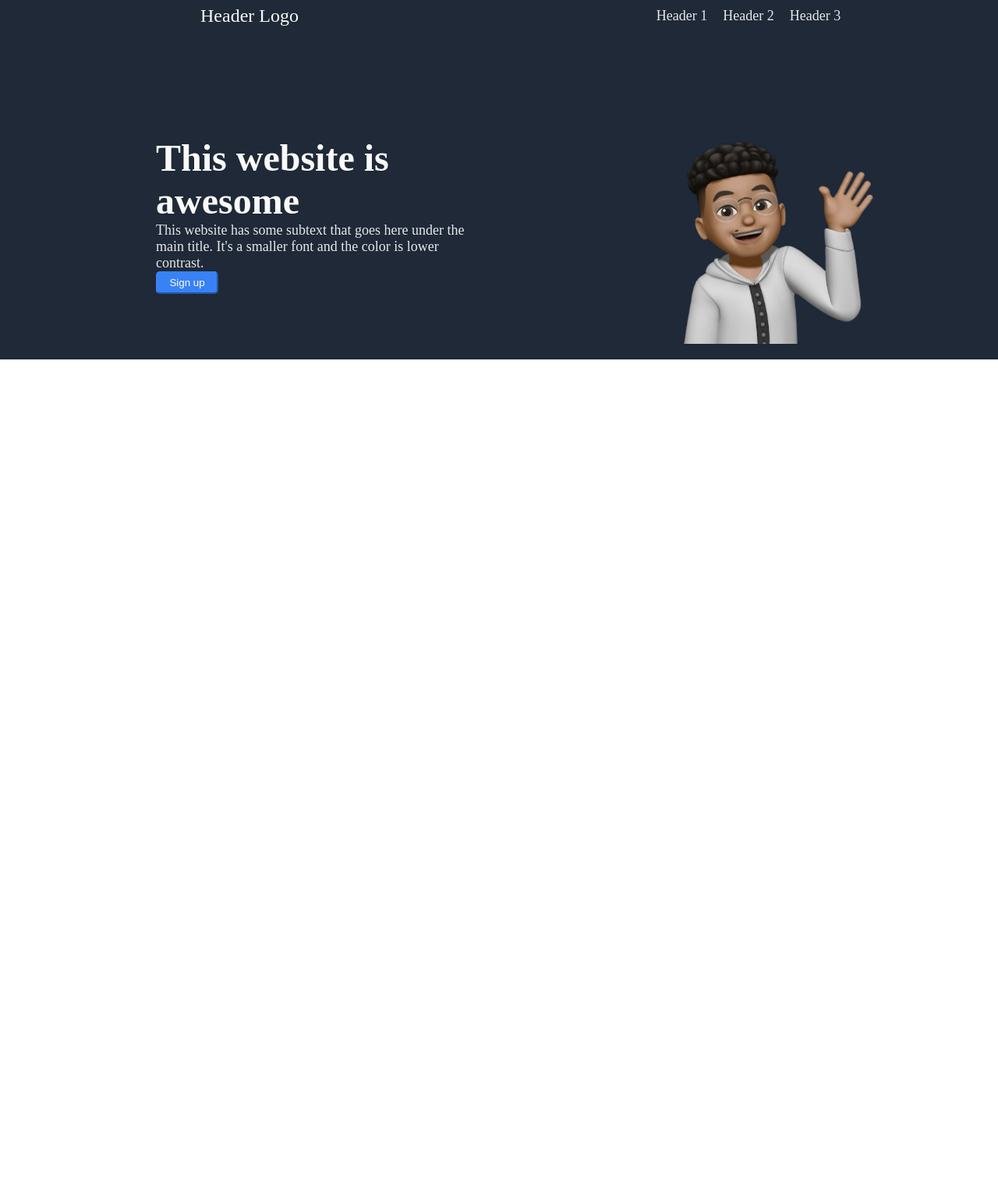
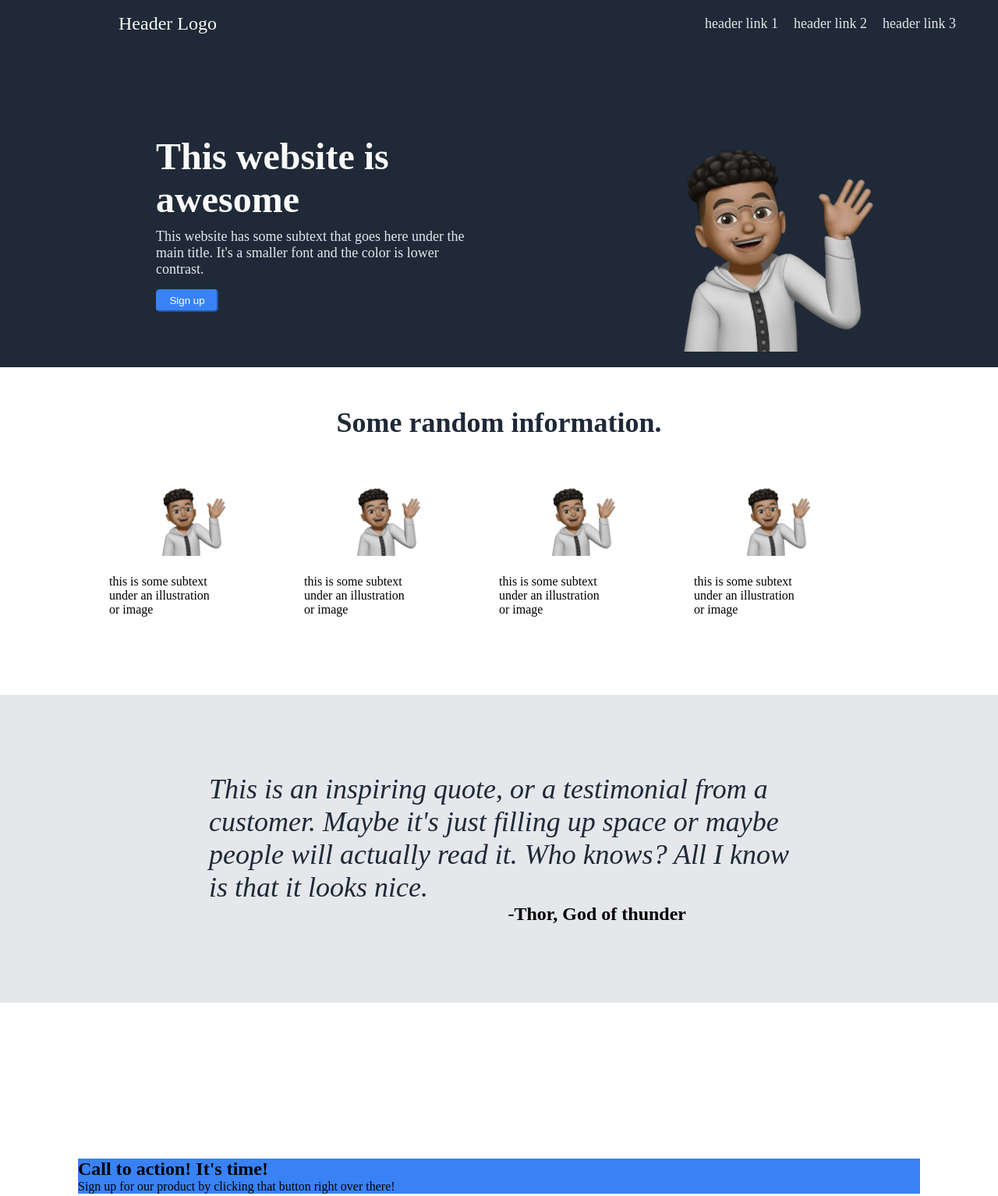
Before and after one commit to earlysev7n/landing_page, a plain HTML site: page index.html in a window 1280 px wide. Shown: the whole page at 78% size. Before the commit the page ends 800 px from the top, so only its background shows below. Drawn offline with Linux system fonts and the light colour scheme.

Commit message:
third section

```diff
--- a/index.html
+++ b/index.html
@@ -14,9 +14,9 @@
             </div>
                 <div class="navbar-right">
                     <ul style="list-style-type: none;">
-                        <li class="header-link">Header 1</li>
-                        <li class="header-link">Header 2</li>
-                        <li class="header-link">Header 3</li>
+                        <li class="header-link">header link 1</li>
+                        <li class="header-link">header link 2</li>
+                        <li class="header-link">header link 3</li>
                     </ul>
                 </div>
             </div>
@@ -31,5 +31,42 @@
                 </div>
         </div>
     </div>
+    <div class="second-section">
+        <h2 id="info-header">
+            Some random information.
+        </h2>
+        <div class="images-second-sect">
+            <ul style="list-style-type: none;">
+                <li>
+                    <img src="/images/favicon2.png" alt="favicon" width="100" class="images-row-second">
+                    <p id="p-uimg">this is some subtext <br>under an illustration <br>or image</p>
+                </li>
+                <li>
+                    <img src="/images/favicon2.png" alt="favicon" width="100" class="images-row-second">
+                    <p id="p-uimg">this is some subtext <br>under an illustration <br>or image</p>
+                </li>
+                <li>
+                    <img src="/images/favicon2.png" alt="favicon" width="100" class="images-row-second">
+                    <p id="p-uimg">this is some subtext <br>under an illustration <br>or image</p>
+                </li>
+                <li>
+                    <img src="/images/favicon2.png" alt="favicon" width="100" class="images-row-second">
+                    <p id="p-uimg">this is some subtext <br>under an illustration <br>or image</p>
+                </li>
+            </ul>
+        </div>
+    </div>
+    <div class="third-section">
+        <p id="quote">This is an inspiring quote, or a testimonial from a<br>customer. Maybe it's just filling up space or maybe<br>people will actually read it. Who knows? All I know<br>is that it looks nice.</p>
+        <h2 id="author">
+            -Thor, God of thunder
+        </h2>
+    </div>
+    <div class="fourth-section">
+        <div class="banner">
+            <h2>Call to action! It's time!</h2>
+            <p>Sign up for our product by clicking that button right over there!</p>
+        </div>
+    </div>
 </body>
 </html>
--- a/styles.css
+++ b/styles.css
@@ -16,6 +16,7 @@ body{
 #header-logo{
     font-size: 24px;
     color: #f9faf8;
+
 }
 
 .header-link{
@@ -35,11 +36,22 @@ ul{
     flex-direction: row;
 }
 
-.navbar-left,.navbar-right{
+.navbar-left{
     display: flex;
     width: 50%;
     justify-content: center;
     align-items: center;
+    margin-right: 420px;
+    margin-top: 10px;
+}
+
+
+.navbar-right{
+    display: flex;
+    width: 50%;
+    justify-content: center;
+    align-items: center;
+    margin-top: 10px;
 }
 
 #hero-main{
@@ -78,6 +90,7 @@ img{
 .hero-secondary{
     font-size: 18px;
     color: #e5e7eb;
+    padding-top: 10px;
 }
 
 .sign-up-first-sect{
@@ -90,4 +103,61 @@ img{
     justify-content: center;
     align-items: center;
     margin-right: 230px;
+    margin-top: 15px;
 }
+
+ #info-header{
+    font-size: 36px;
+    color: #1f2937;
+    font-weight: bolder;
+    justify-content: center;
+    align-items: center;
+    display: flex;
+    flex-direction: row;
+ }
+
+ .images-second-sect{
+    display: flex;
+    justify-content: center;
+    align-items: center;
+    flex-direction: row;
+ }
+
+ .images-row-second{
+    margin-right: 100px;
+ }
+
+ .p-uimg{
+    justify-content: center;
+    align-items: center;
+ }
+
+ .third-section{
+    background-color: #e5e7eb;
+    padding: 100px;
+    margin-top: 100px;
+ }
+
+ #quote{
+    display: flex;
+    justify-content: center;
+    align-items: center;
+    font-size: 36px;
+    font-style: italic;
+    color: #1f2937;
+ }
+
+ #author{
+    display: flex;
+    justify-content: right;
+    margin-right: 300px;
+ }
+
+ .fourth-section{
+    padding: 100px;
+    margin-top: 100px;
+ }
+
+ .banner{
+    background-color: #3882f6;
+ }
```
